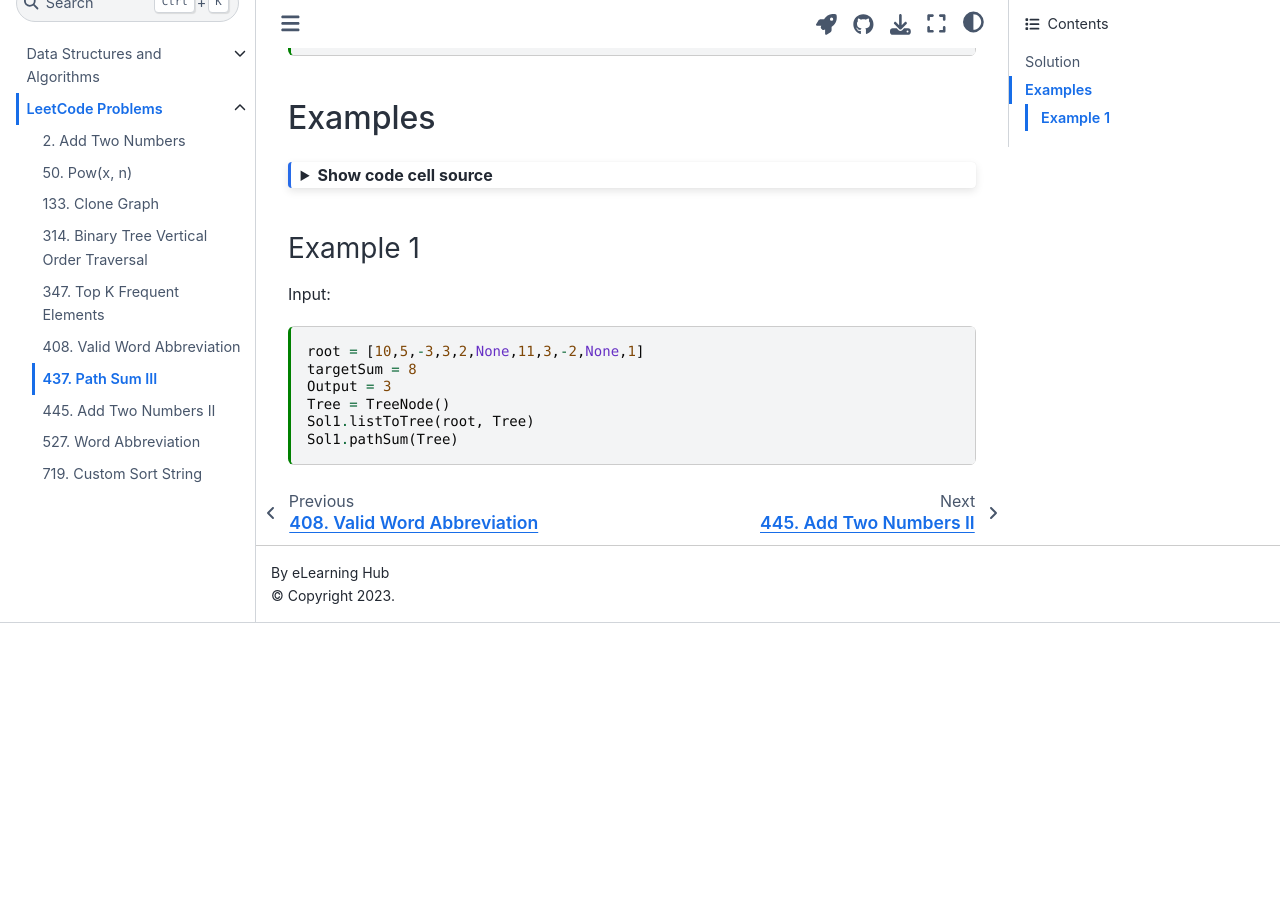
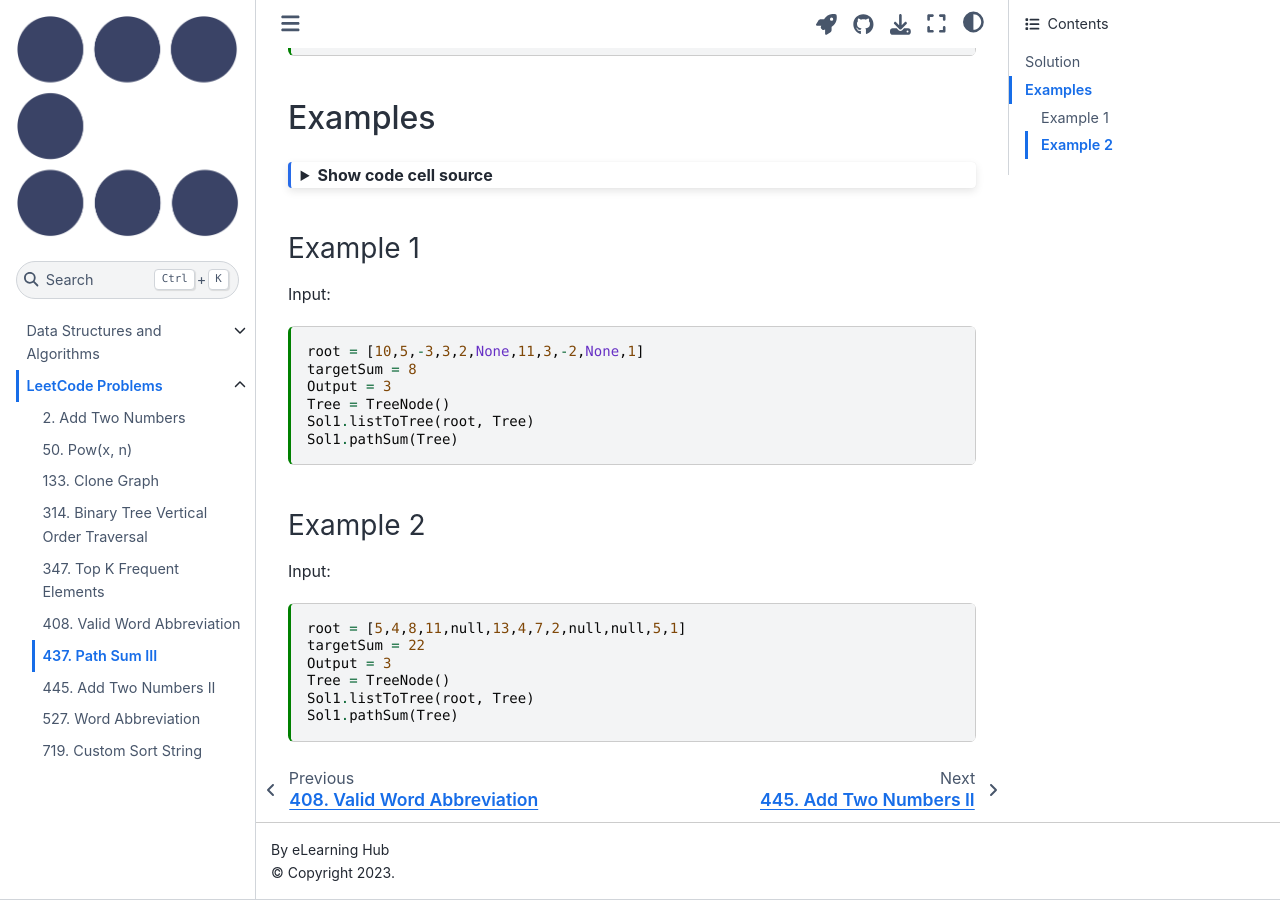
Before and after one commit to eLearningHub/Coding-Book, a Jupyter Book: the page built from leetcode/0437-path-sum-iii.md, in a window 1280 px wide and 900 px high, scrolled down 1972 px. Built offline with Jupyter Book 1.0.4 settings and Sphinx 7.4.7 and the Sphinx Book theme 1.1.4, drawn with Linux system fonts in a browser that asks for light colours; before the commit the page ends 2595 px from its top, so only the background shows below that.

Commit message:
Example 2

````diff
--- a/leetcode/0437-path-sum-iii.md
+++ b/leetcode/0437-path-sum-iii.md
@@ -136,3 +136,16 @@ Tree = TreeNode()
 Sol1.listToTree(root, Tree)
 Sol1.pathSum(Tree)
 ```
+
+### Example 2
+
+Input:
+
+```{code-cell} ipython3
+root = [5,4,8,11,null,13,4,7,2,null,null,5,1]
+targetSum = 22
+Output = 3
+Tree = TreeNode()
+Sol1.listToTree(root, Tree)
+Sol1.pathSum(Tree)
+```
````
